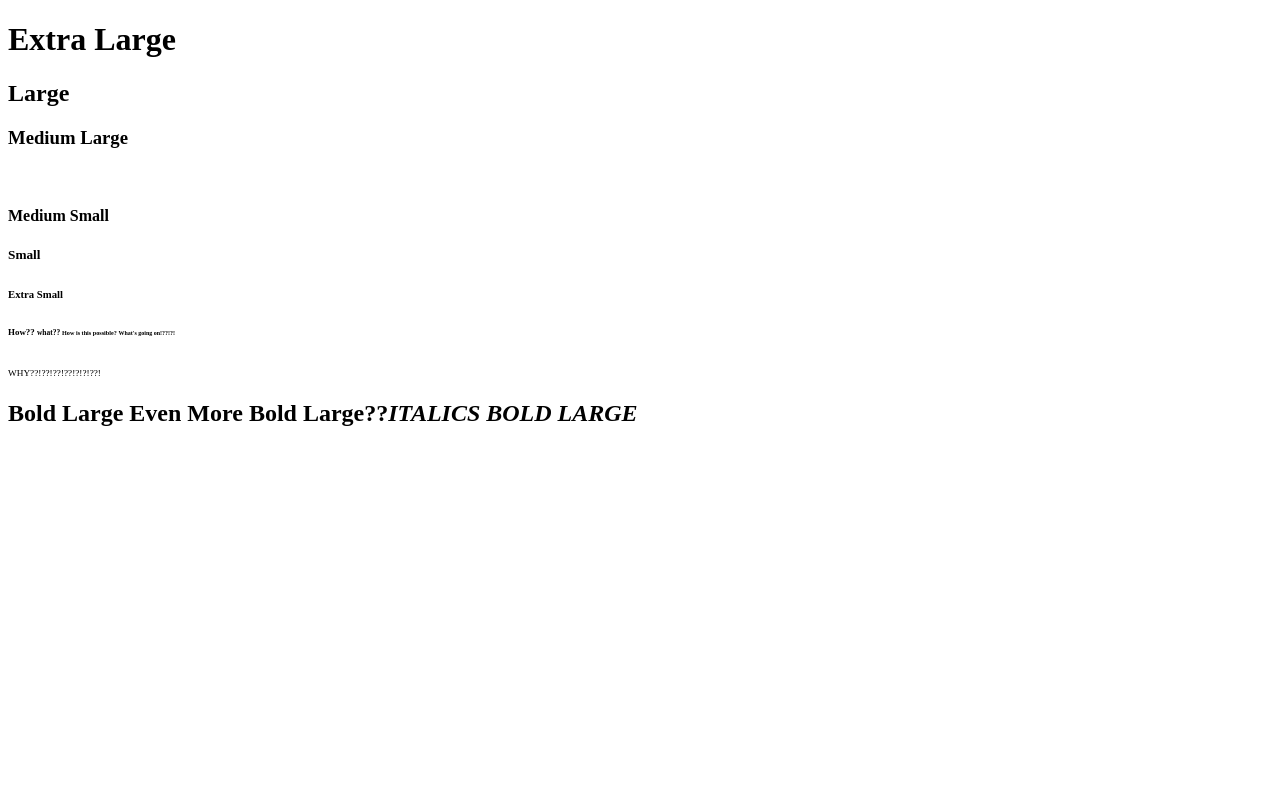
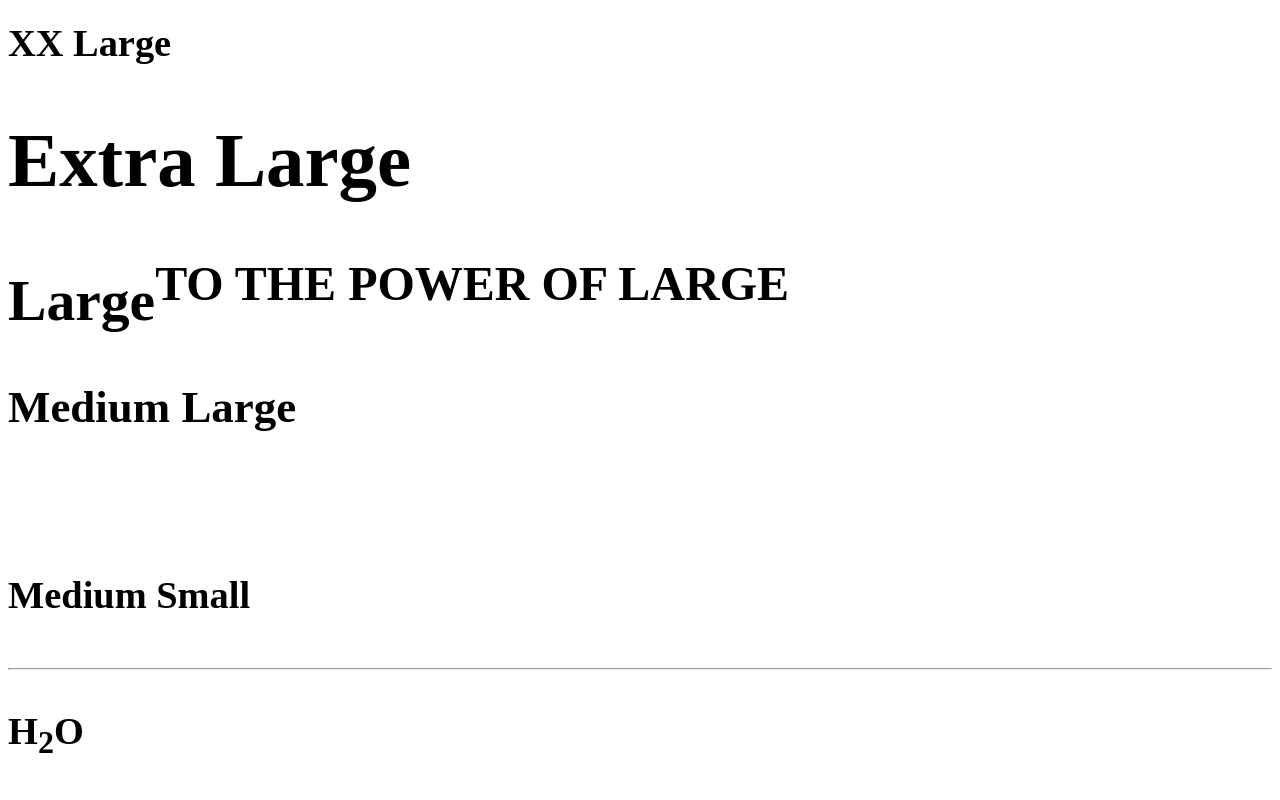
Before and after one commit to Flowers10/TUTORIAL-STUFF, a plain HTML site: page index.html in a window 1280 px wide. Shown: the top 800 px of the page. Drawn offline with Linux system fonts and the light colour scheme.

Commit message:
Update index.html

```diff
--- a/index.html
+++ b/index.html
@@ -1,20 +1,29 @@
 <!DOCTYPE HTML>
 <html>
-<head>
+<head style="background-color:lightblue">
 <meta charset="UTF-8">
 <meta name="description" content="I am trying to use all of the html tags I can, all while making it fun to use. (this might get messy)">
 <title>FOR FUN??!?!?</title>
 </head>
 <body>
+  <h1><big>XX Large</big</h1>
   <h1>Extra Large</h1>
-  <h2>Large</h2>
+    <h2>Large<sup>TO THE POWER OF LARGE</sup></h2>
   <h3>Medium Large</h3>
   <br />
   <h4>Medium Small</h4>
+  <hr />
+    <p>H<sub>2</sub>O</p>
   <h5>Small</h5>
   <h6>Extra Small</h6>
   <h6><small>How?? <small>what?? <small>How is this possible? <small>What's going on!??!?!</small></small></small></small></h6>
   <p><small><small><small>WHY??!??!??!??!?!?!??!</small></small></small></p>
-  <h2><strong>Bold Large<strong> Even More Bold Large??</strong><i>ITALICS BOLD LARGE</i></strong></h2>
+    <h2><strong>Bold Large<p> Bold Paragraphs??</p><i>ITALICS BOLD LARGE... <p style="color:blue; background-color:red">UGLY BOLD ITALICS LARGE </p></i></strong> </h2>
+  <!-->JUST A COMMENT... SHEESH<-->
+   <!--  ALSO JUST A COMMENT... WHAT's YOUR PROBLEM-->
+
+    <!-- A CSS TAG -->
+   <style>
+    </style>
 </body>
 </html>
```
